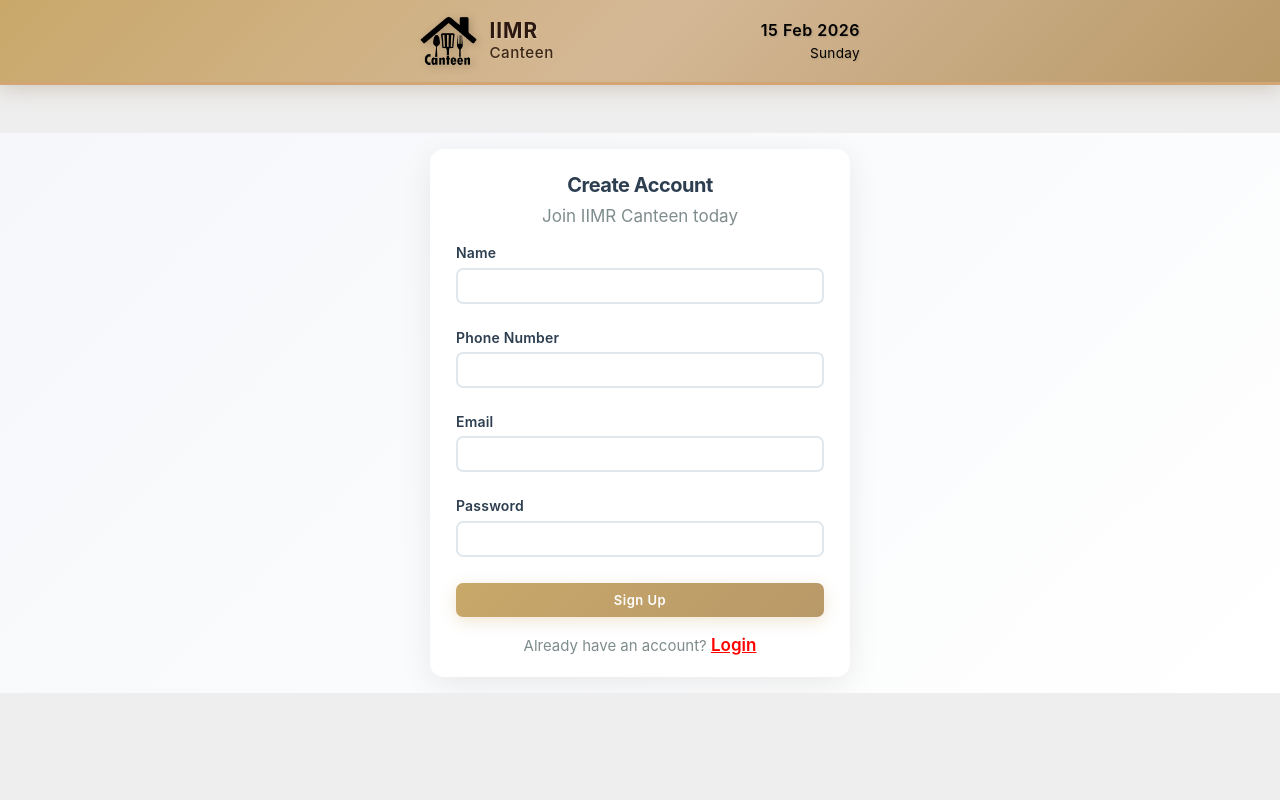
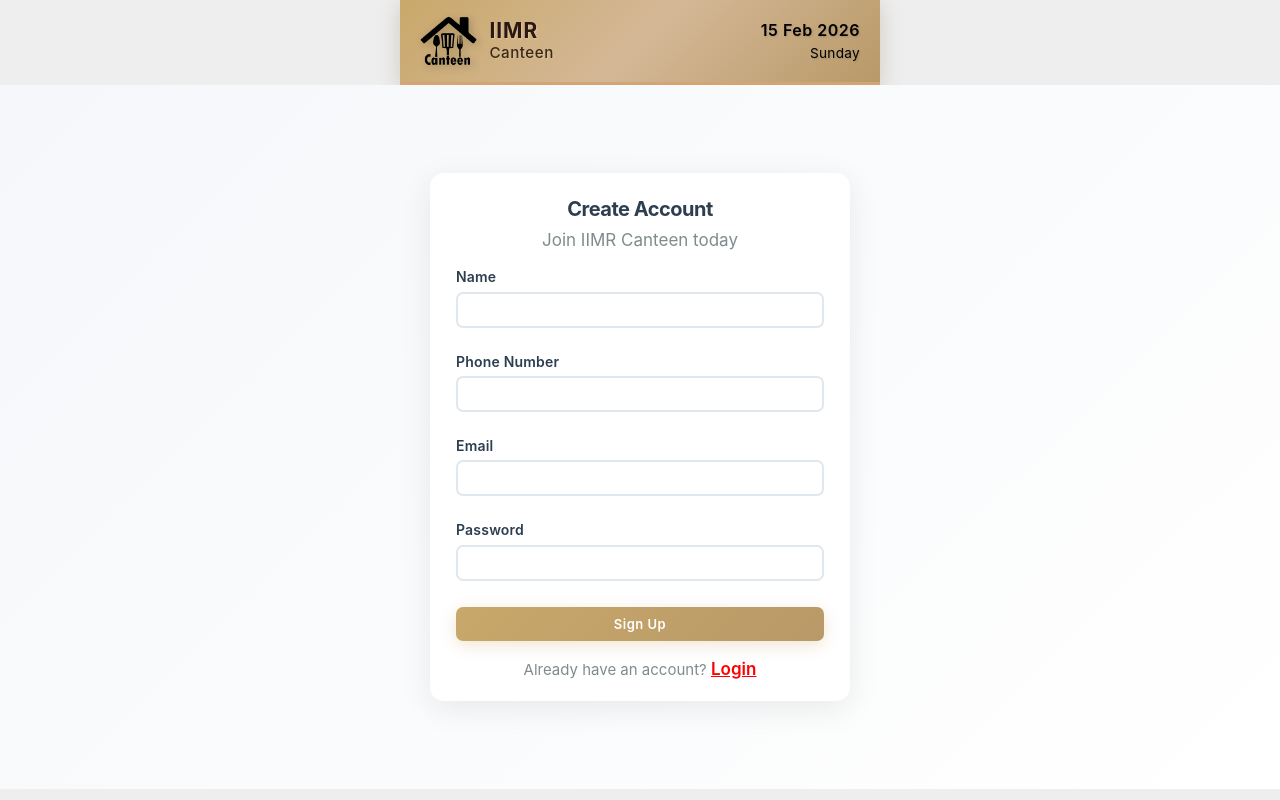
Before and after one commit to Rakeshsamala0505/canteen-app, a React (Vite) app: page /signup in a window 1280 px wide. Built offline with nearby package versions, Linux system fonts and the light colour scheme; no server answers.

Commit message:
all clear

```diff
--- a/src/components/SignUp.tsx
+++ b/src/components/SignUp.tsx
@@ -93,15 +93,13 @@ if (existingUser) {
 
   const styles = {
     container: {
-      height: "88%",
+  minHeight: "88vh",
   display: "flex",
   alignItems: "center",
   justifyContent: "center",
   background: "linear-gradient(135deg, #f5f7fa 0%, #ffffff 100%)",
   padding: "16px",
   fontFamily: "-apple-system, BlinkMacSystemFont, 'Segoe UI', 'Roboto', sans-serif",
-      overflow: "hidden",
-      marginTop: "3rem",
 },
     card: {
       background: "#ffffff",
--- a/src/styles/Header.css
+++ b/src/styles/Header.css
@@ -4,9 +4,11 @@
   color: #fff;
   padding: 16px 0;
   width: 100%;
-  min-width: 0;
+  max-width: 480px;      /* ✅ lock to mobile width */
+  margin: 0 auto;       /* ✅ center on desktop */
   box-shadow: 0 4px 20px rgba(139, 115, 85, 0.3);
 }
+
 
 /* Container */
 .header-container {
```
Lines whose indentation alone changed are shown as unchanged.
